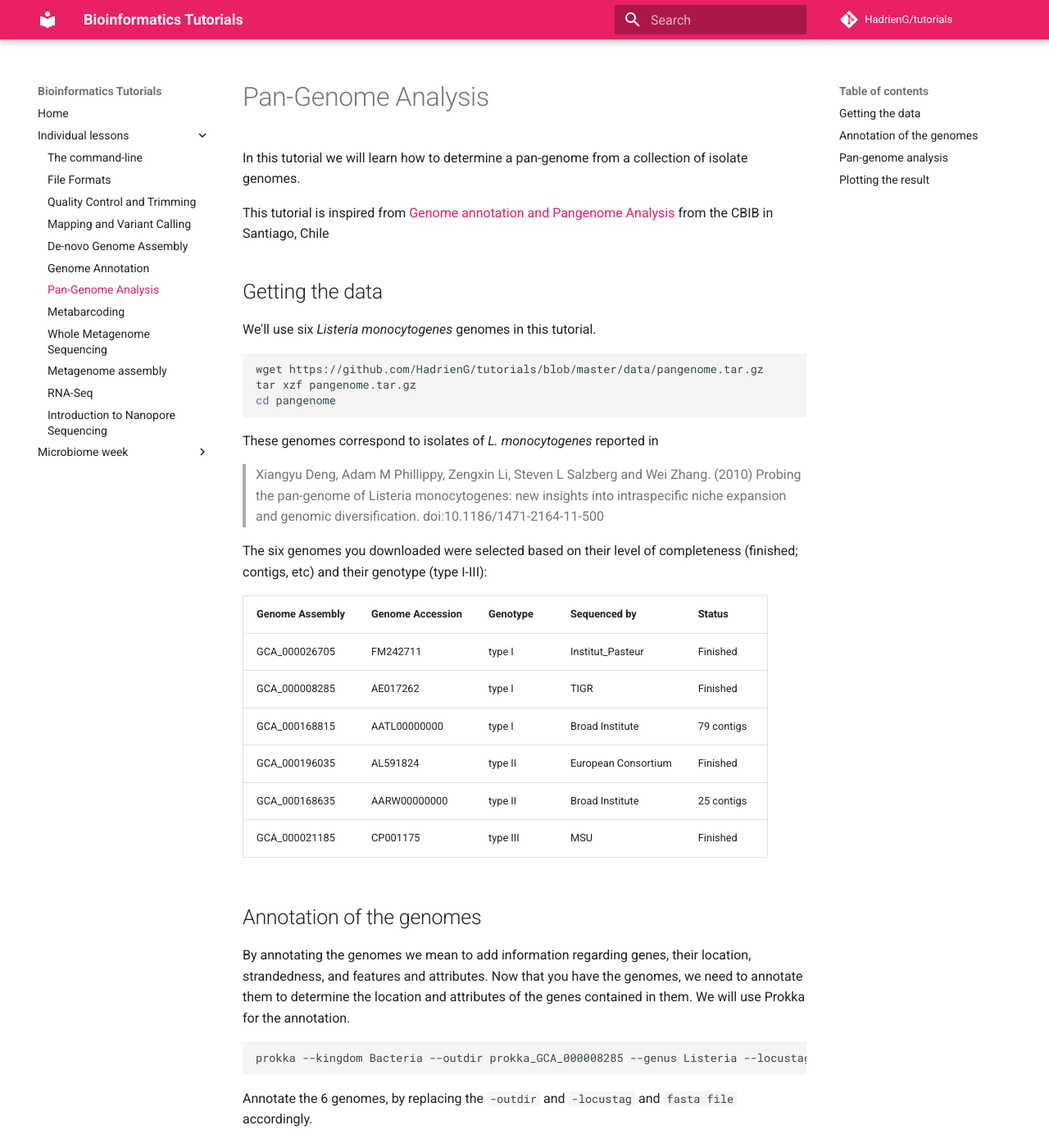
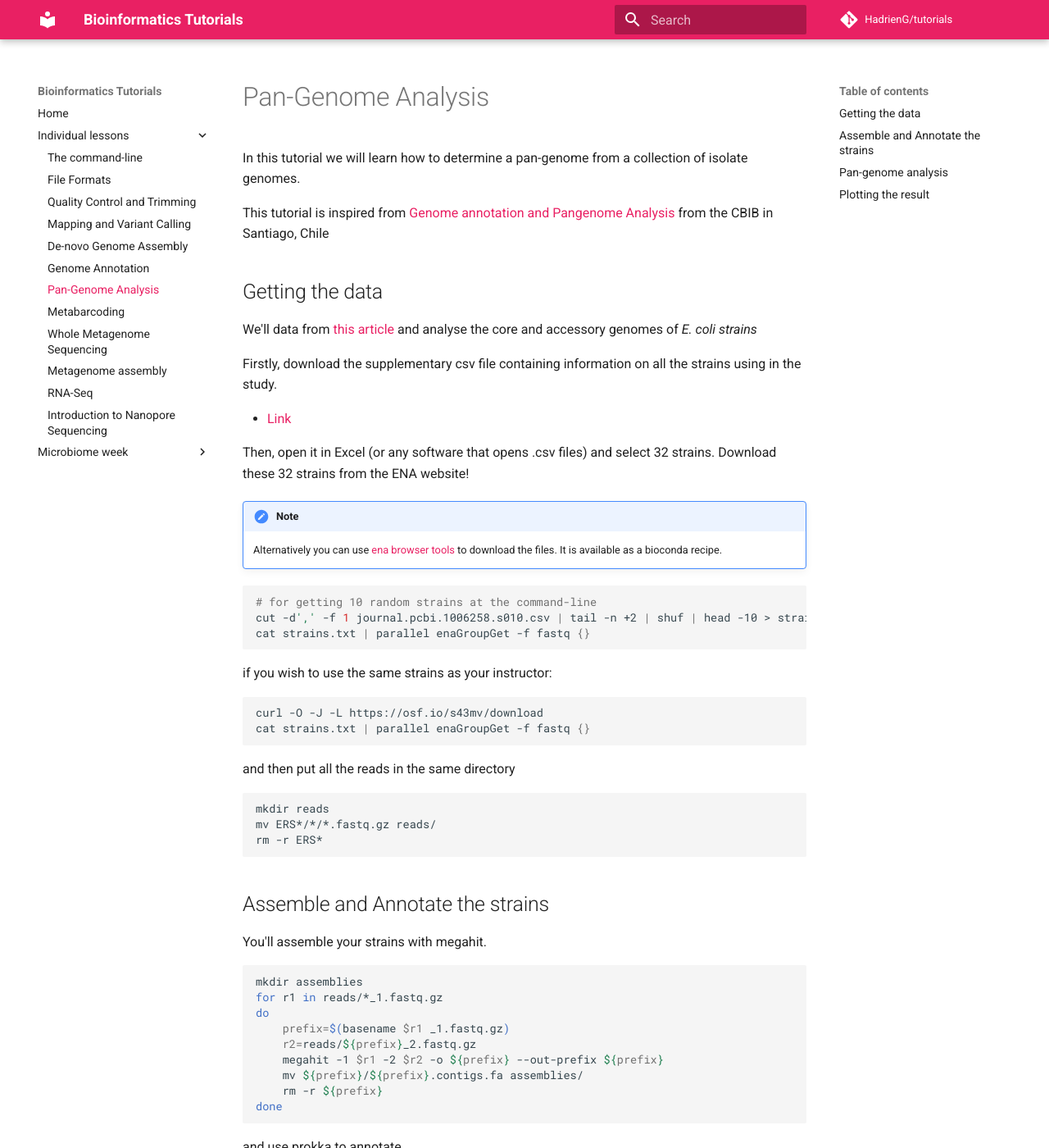
Before and after one commit to HadrienG/tutorials, an MkDocs documentation site: the page built from docs/pan_genome.md, in a window 1280 px wide and 1400 px high. Shown: the whole window at 82% size. Built offline with MkDocs 1.6.1 and Material for MkDocs 9.7.7, drawn with Linux system fonts in a browser that asks for light colours; comment, search, counter and statistics services are not loaded; old or Windows-style settings are respelled for this version of MkDocs; some of the changed text lies outside the part shown.

Commit message:
pan-genome lesson

````diff
--- a/docs/pan_genome.md
+++ b/docs/pan_genome.md
@@ -6,44 +6,79 @@ This tutorial is inspired from [Genome annotation and Pangenome Analysis](https:
 
 ## Getting the data
 
-We'll use six *Listeria monocytogenes* genomes in this tutorial.
+We'll data from [this article](https://journals.plos.org/ploscompbiol/article?id=10.1371/journal.pcbi.1006258) and analyse the core and accessory genomes of _E. coli strains_
+
+Firstly, download the supplementary csv file containing information on all the strains using in the study.
+
+- [Link](https://doi.org/10.1371/journal.pcbi.1006258.s010)
+
+Then, open it in Excel (or any software that opens .csv files) and select 32 strains.
+Download these 32 strains from the ENA website!
+
+!!! note
+    Alternatively you can use [ena browser tools](https://github.com/enasequence/enaBrowserTools) to download the files.
+    It is available as a bioconda recipe.
 
 ```bash
-wget https://github.com/HadrienG/tutorials/blob/master/data/pangenome.tar.gz
-tar xzf pangenome.tar.gz
-cd pangenome
+# for getting 10 random strains at the command-line
+cut -d',' -f 1 journal.pcbi.1006258.s010.csv | tail -n +2 | shuf | head -10 > strains.txt
+cat strains.txt | parallel enaGroupGet -f fastq {}
 ```
 
-These genomes correspond to isolates of *L. monocytogenes* reported in
+if you wish to use the same strains as your instructor:
 
-> Xiangyu Deng, Adam M Phillippy, Zengxin Li, Steven L Salzberg and Wei Zhang. (2010) Probing the pan-genome of Listeria monocytogenes: new insights into intraspecific niche expansion and genomic diversification. doi:10.1186/1471-2164-11-500
 
-The six genomes you downloaded were selected based on their level of completeness (finished; contigs, etc) and their genotype (type I-III):
-
-Genome Assembly	| Genome Accession | Genotype | Sequenced by | Status
---- | --- | --- | --- | ---
-GCA_000026705 | FM242711 | type I | Institut_Pasteur | Finished
-GCA_000008285 | AE017262 | type I | TIGR | Finished
-GCA_000168815 | AATL00000000 | type I | Broad Institute | 79 contigs
-GCA_000196035 | AL591824 | type II | European Consortium | Finished
-GCA_000168635 | AARW00000000 | type II | Broad Institute | 25 contigs
-GCA_000021185 | CP001175 | type III | MSU | Finished
-
-## Annotation of the genomes
-
-By annotating the genomes we mean to add information regarding genes, their location, strandedness, and features and attributes. Now that you have the genomes, we need to annotate them to determine the location and attributes of the genes contained in them. We will use Prokka for the annotation.
-
-```
-prokka --kingdom Bacteria --outdir prokka_GCA_000008285 --genus Listeria --locustag GCA_000008285 GCA_000008285.1_ASM828v1_genomic.fna
+```bash
+curl -O -J -L https://osf.io/s43mv/download
+cat strains.txt | parallel enaGroupGet -f fastq {}
 ```
 
-Annotate the 6 genomes, by replacing the `-outdir` and `-locustag` and `fasta file` accordingly.
+and then put all the reads in the same directory
+
+```bash
+mkdir reads
+mv ERS*/*/*.fastq.gz reads/
+rm -r ERS*
+```
+
+## Assemble and Annotate the strains
+
+You'll assemble your strains with megahit.
+
+```bash
+mkdir assemblies
+for r1 in reads/*_1.fastq.gz
+do
+    prefix=$(basename $r1 _1.fastq.gz)
+    r2=reads/${prefix}_2.fastq.gz
+    megahit -1 $r1 -2 $r2 -o ${prefix} --out-prefix ${prefix}
+    mv ${prefix}/${prefix}.contigs.fa assemblies/
+    rm -r ${prefix}
+done
+```
+
+and use prokka to annotate
+
+
+```bash
+mkdir annotation
+for assembly in assemblies/*.fa
+do
+    prefix=$(basename $assembly .contigs.fa)
+    prokka --usegenus --genus Escherichia --species coli --strain ${prefix} \
+        --outdir ${prefix} --prefix ${prefix} ${assembly}
+    mv ${prefix}/${prefix}.gff annotation/
+    rm -r ${prefix}
+done
+```
 
 ## Pan-genome analysis
 
-put all the .gff files in the same folder (e.g., ./gff) and run Roary
+put all the .gff files in the same folder (e.g., `./gff`) and run Roary
 
-`roary -f results -e -n -v gff/*.gff`
+```bash
+roary -f roary -e -n -v annotation/*.gff
+```
 
 Roary will get all the coding sequences, convert them into protein, and create pre-clusters. Then, using BLASTP and MCL, Roary will create clusters, and check for paralogs. Finally, Roary will take every isolate and order them by presence/absence of orthologs. The summary output is present in the `summary_statistics.txt` file.
 
@@ -56,11 +91,16 @@ Roary comes with a python script that allows you to generate a few plots to grap
 First, we need to generate a tree file from the alignment generated by Roary:
 
 ```
+cd roary
 FastTree –nt –gtr core_gene_alignment.aln > my_tree.newick
 ```
 
-Then we can plot the Roary results:
+Then we can plot the Roary results with `roary_plots.py`, a community contriubuted python script to visualise roary results:
 
 ```
+wget https://raw.githubusercontent.com/sanger-pathogens/Roary/master/contrib/roary_plots/roary_plots.py
+python roary_plots.py
 roary_plots.py my_tree.newick gene_presence_absence.csv
 ```
+
+then look at the 3 `/png` files that have been generated
````
